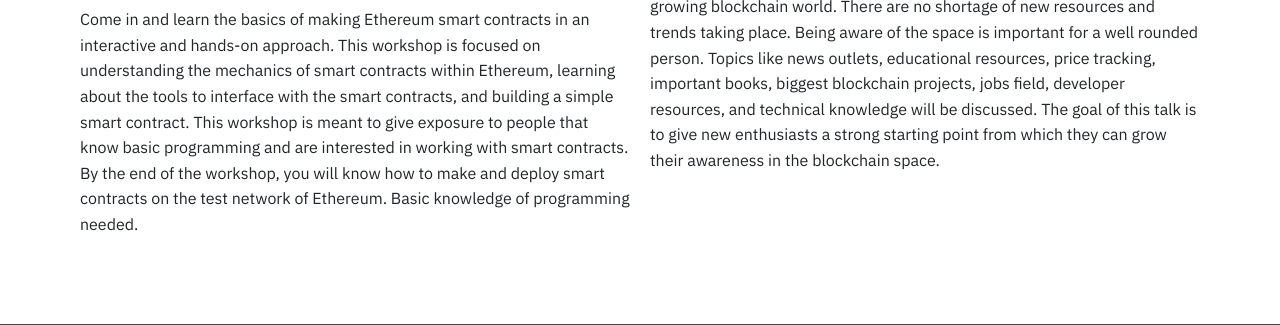
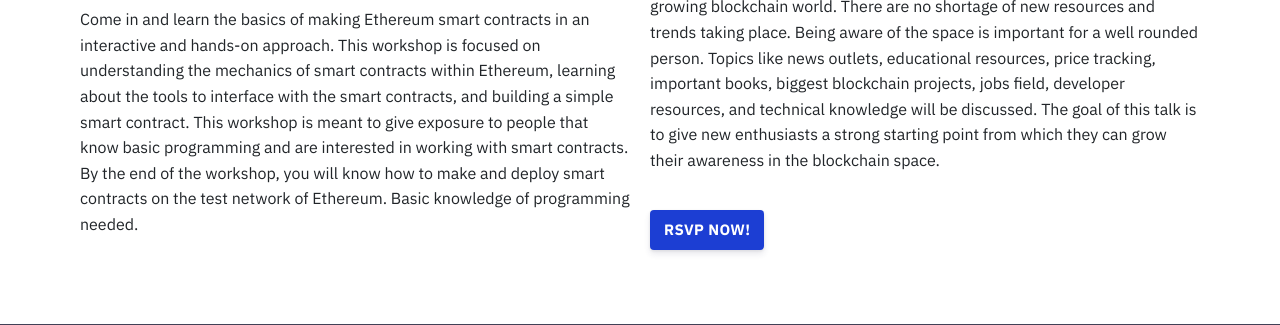
Before and after one commit to AdvaithD/BlockLegion, a Gatsby site: page /events in a window 1280 px wide. Shown: the part 607-932 px from the top of the page. Built offline with nearby package versions, Linux system fonts and the light colour scheme; Gatsby itself is replaced by a stand-in of ours.

Commit message:
added RSVP

```diff
--- a/src/pages/events/blockchain-fundamentals.md
+++ b/src/pages/events/blockchain-fundamentals.md
@@ -7,6 +7,7 @@
 location: "DMH 165"
 time: "5:00 PM - 6:30 PM"
 name: "Hassib"
+rsvp: "https://www.facebook.com/events/459168958352991/"
 ---
 
 This talk will give early enthusiasts an idea of what is out there in a rapidly growing blockchain world. There are no shortage of new resources and trends taking place. Being aware of the space is important for a well rounded person. Topics like news outlets, educational resources, price tracking, important books, biggest blockchain projects, jobs field, developer resources, and technical knowledge will be discussed. The goal of this talk is to give new enthusiasts a strong starting point from which they can grow their awareness in the blockchain space.
--- a/src/pages/events/index.js
+++ b/src/pages/events/index.js
@@ -1,5 +1,5 @@
 import React from 'react';
-import { graphql } from 'gatsby';
+import { graphql, Link } from 'gatsby';
 import SEO from '../../components/SEO';
 import Layout from '../../layouts/index';
 
@@ -36,7 +36,7 @@
 {edge.node.frontmatter.date}
 {' '}
 at
-{' '}
+{" "}
                     {edge.node.frontmatter.time}
                     <br />
                     Where?
@@ -57,6 +57,24 @@
                   className="testimonials-content"
                   dangerouslySetInnerHTML={{ __html: edge.node.html }}
                 />
+              </div>
+              <div className="rsvp">
+                {edge.node.frontmatter.rsvp && (
+                  <div className="call-box-bottom">
+                    {/* <Link
+                      className="button button-primary mt-2"
+                      to={edge.node.frontmatter.rsvp}
+                    > */}
+                    <a
+                      className="button button-primary mt-2"
+                      href={edge.node.frontmatter.rsvp}
+
+                    >
+                      RSVP NOW!
+                    </a>
+                    {/* </Link> */}
+                  </div>
+                )}
               </div>
             </div>
           ))}
@@ -82,6 +100,7 @@
             date
             time
             location
+            rsvp
           }
         }
       }
```
Also changed, not shown: src/components/Call.js (+11 -4 lines).
